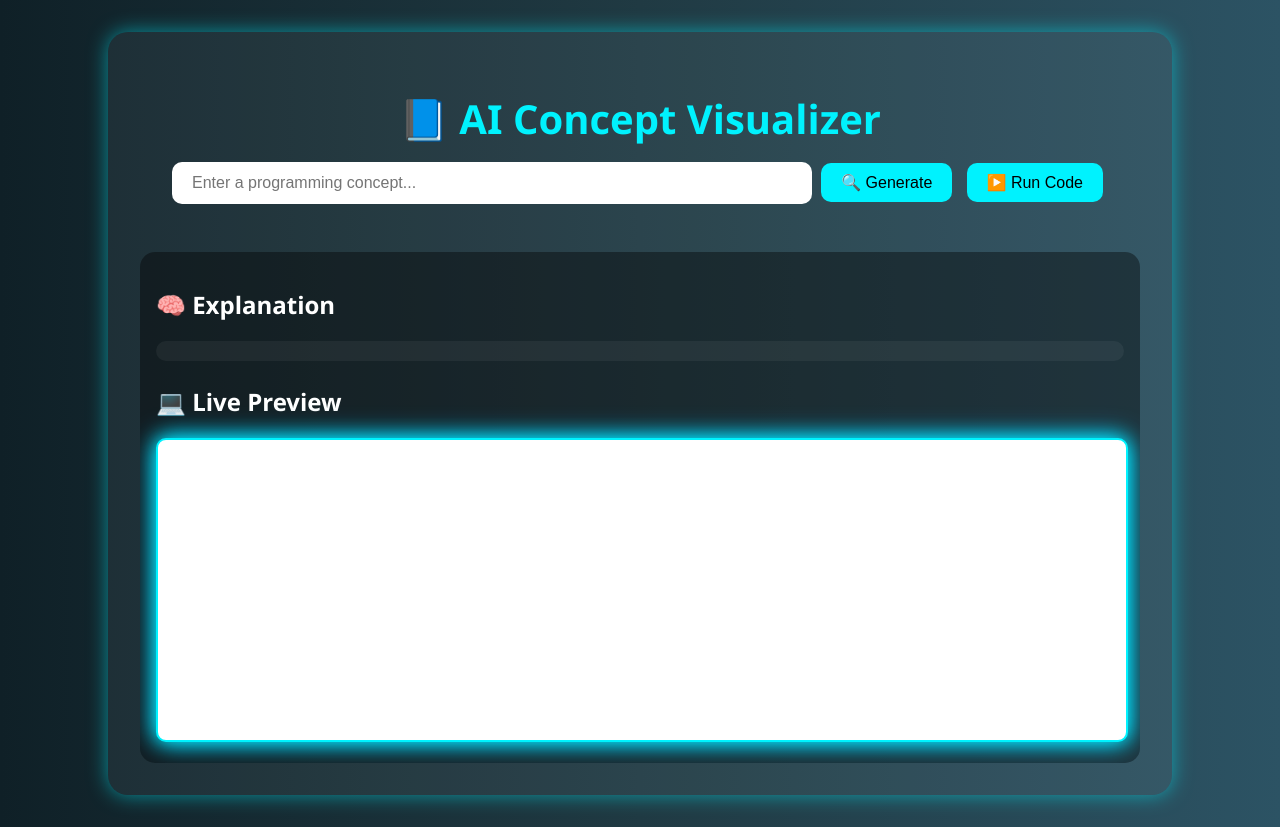
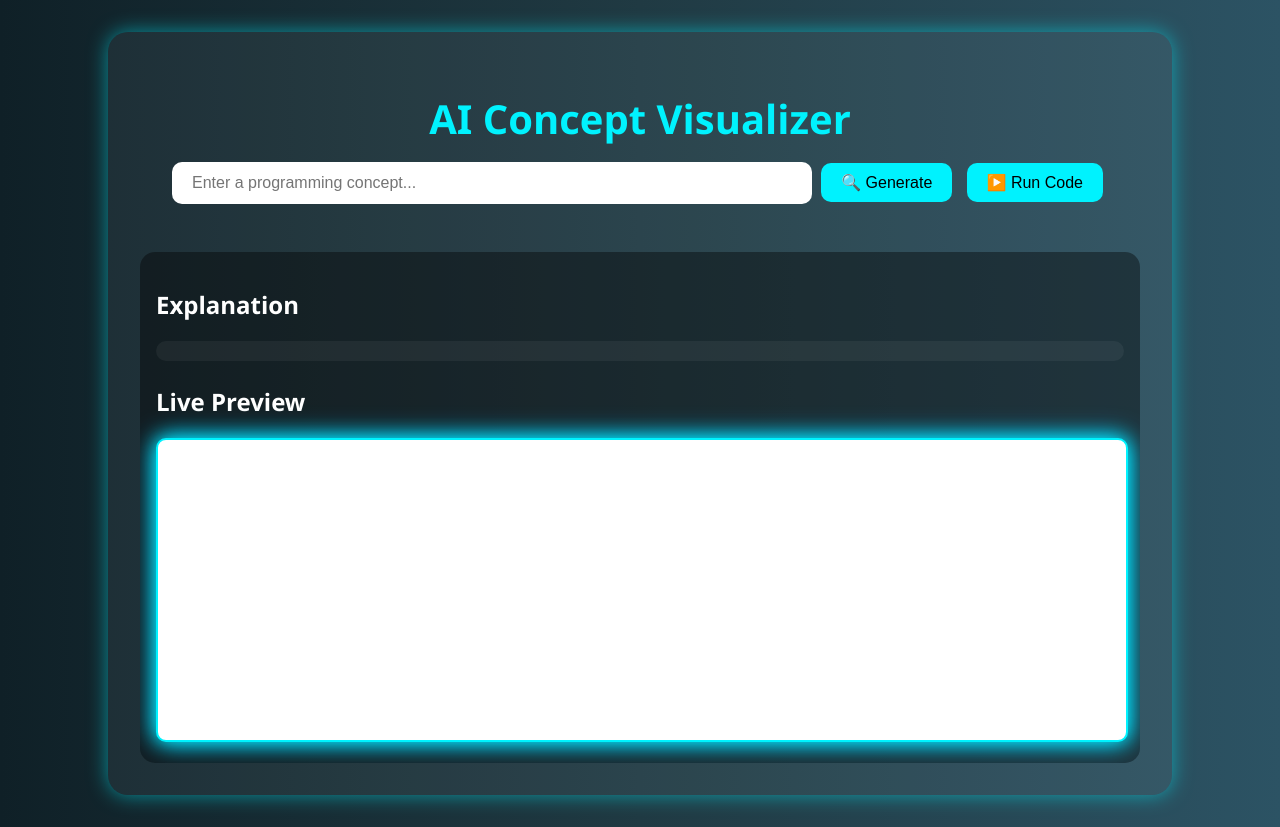
Before and after one commit to priya2339/AI-Concept-Visualizer, a plain HTML site: page Concepts-AI/frontend/index.html in a window 1280 px wide. Drawn offline with nearby package versions, Linux system fonts and the light colour scheme.

Commit message:
Update index.html

```diff
--- a/Concepts-AI/frontend/index.html
+++ b/Concepts-AI/frontend/index.html
@@ -9,16 +9,16 @@
 </head>
 <body>
   <div class="container">
-    <h1>📘 AI Concept Visualizer</h1>
+    <h1> AI Concept Visualizer</h1>
     <input type="text" id="topicInput" placeholder="Enter a programming concept..." />
     <button onclick="generateConcept()">🔍 Generate</button>
     <button onclick="runCode()">▶️ Run Code</button>
 
     <div id="outputArea">
-      <h2>🧠 Explanation</h2>
+      <h2>Explanation</h2>
       <div id="explanation" class="scroll-area"></div>
 
-      <h2>💻 Live Preview</h2>
+      <h2>Live Preview</h2>
       <iframe id="livePreview" class="preview"></iframe>
     </div>
   </div>
```
